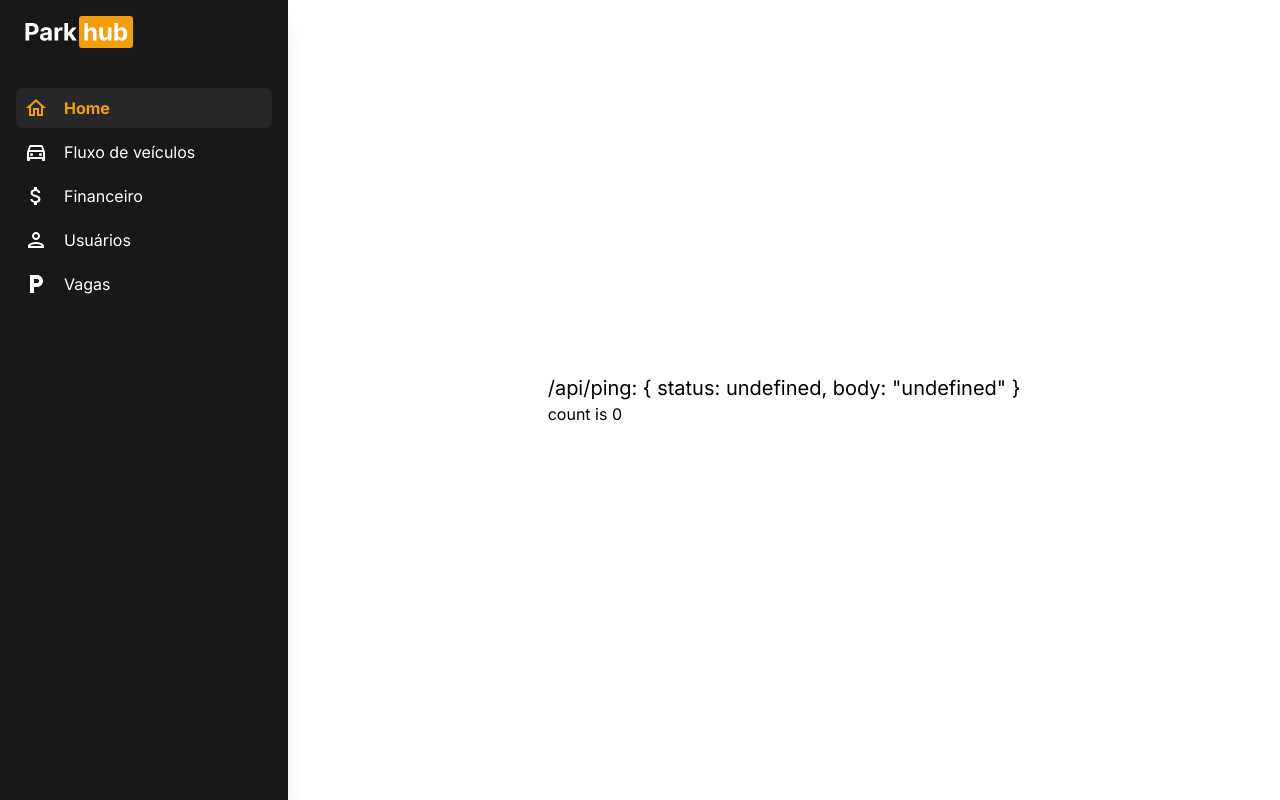
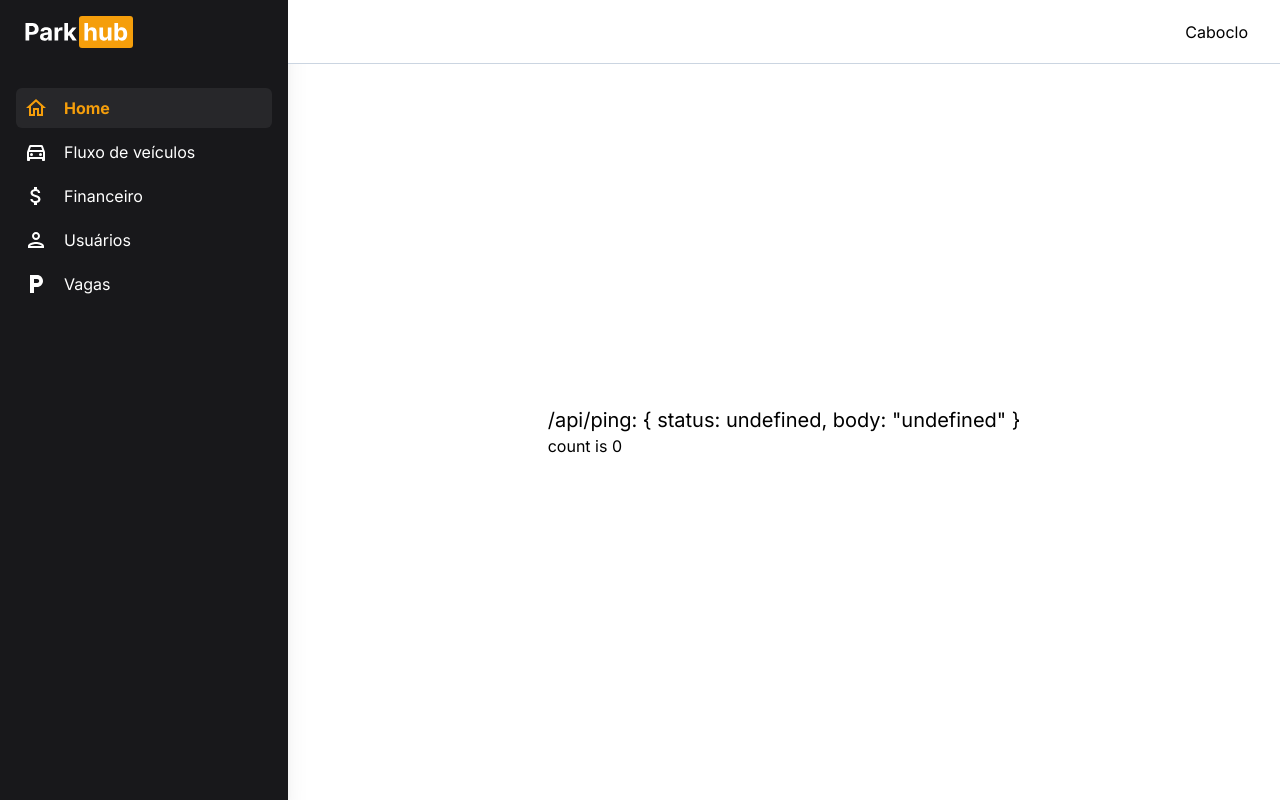
Before and after one commit to joaozenaro/park-hub, a React (Vite) app in the folder frontend/: page / in a window 1280 px wide. Built offline with nearby package versions, Linux system fonts and the light colour scheme; no server answers; sample sign-in values are in the browser's storage.

Commit message:
Create Header

```diff
--- /dev/null
+++ b/frontend/src/components/layout/Header.tsx
@@ -0,0 +1,11 @@
+export default function Header() {
+  return (
+    <div className="h-16 shrink-0 border-b border-slate-300 bg-white sticky top-0 z-10 flex items-center px-8">
+      <div className="ml-auto">
+        <button>
+          <p>Caboclo</p>
+        </button>
+      </div>
+    </div>
+  );
+}
--- a/frontend/src/components/layout/SidebarPageLayout.tsx
+++ b/frontend/src/components/layout/SidebarPageLayout.tsx
@@ -1,11 +1,13 @@
 import { PropsWithChildren } from "react";
 import SideBar from "./SideBar";
+import Header from "./Header";
 
 export default function SidebarPageLayout({ children }: PropsWithChildren) {
   return (
     <div className="flex flex-1">
       <SideBar />
       <div className="flex flex-1 flex-col overflow-auto">
+        <Header />
         {children}
       </div>
     </div>
```
